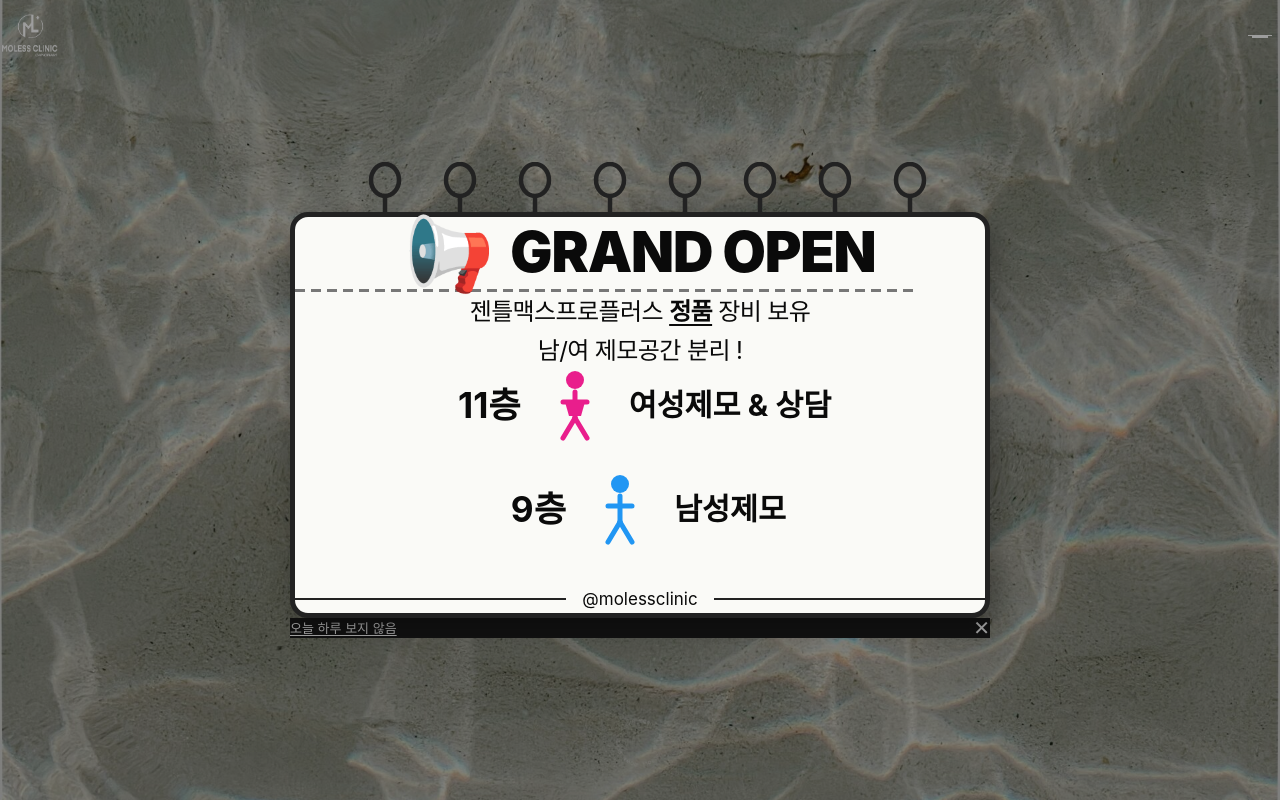
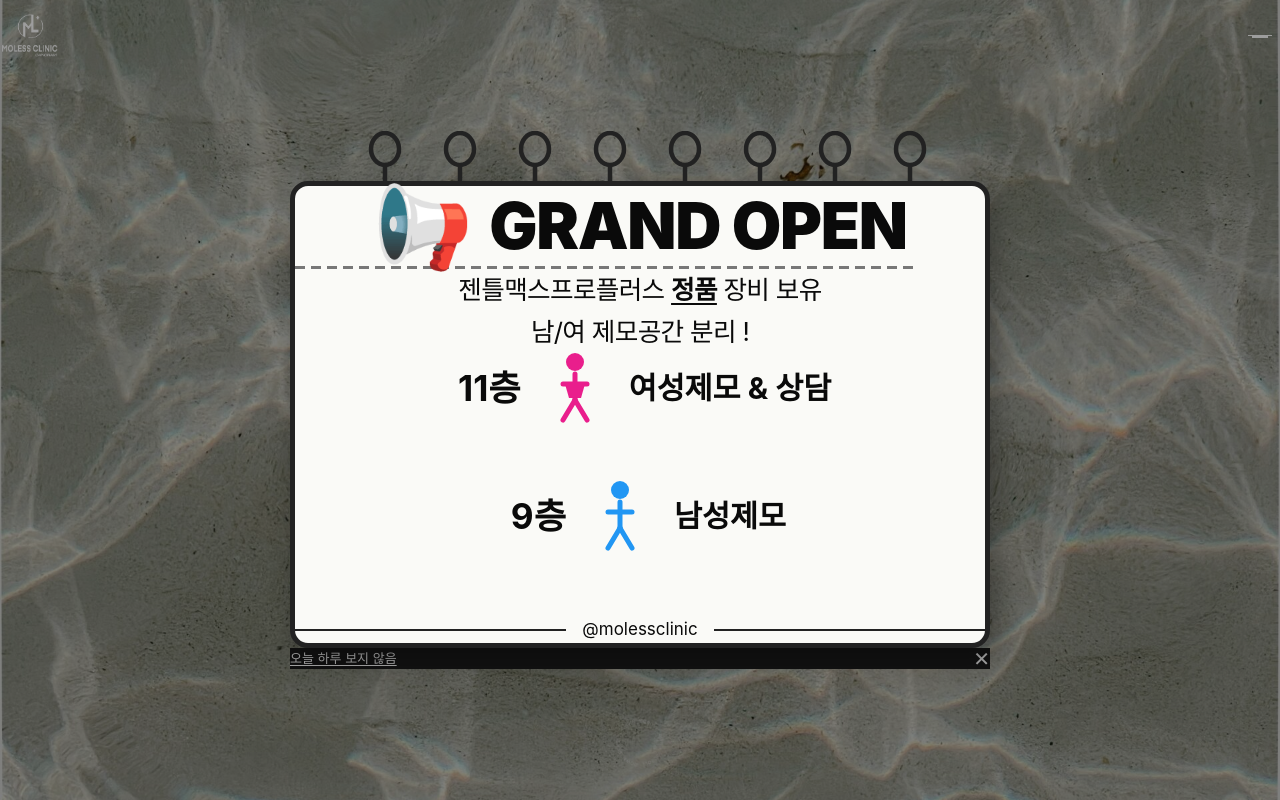
Before and after one commit to annazionpapa/moless-clinic-website, a Next.js app: page / in a window 1280 px wide. Shown: the top 800 px of the page. Built offline with nearby package versions, Linux system fonts and the light colour scheme; a web font is replaced by a local one.

Commit message:
팝업 여백/크기 대폭 증가 - 본사 높이 비율 맞춤
Co-Authored-By: Claude Opus 4.6 <noreply@anthropic.com>

```diff
--- a/src/components/PopupNotice.tsx
+++ b/src/components/PopupNotice.tsx
@@ -56,18 +56,18 @@ export default function PopupNotice() {
             zIndex: 2,
           }}
         >
-          <div className="px-10 pt-14 pb-10 text-center sm:px-16 sm:pt-16 sm:pb-14">
+          <div className="px-10 pt-16 pb-12 text-center sm:px-16 sm:pt-20 sm:pb-16">
             {/* 메가폰 + 제목 */}
-            <div className="flex items-center justify-center gap-4 mb-4">
-              <span className="text-[3.5rem] sm:text-[4.5rem] leading-none">📢</span>
-              <h2 className="text-[2.8rem] sm:text-[3.5rem] font-black tracking-tight leading-none">
+            <div className="flex items-center justify-center gap-4 mb-6">
+              <span className="text-[3.5rem] sm:text-[5rem] leading-none">📢</span>
+              <h2 className="text-[2.8rem] sm:text-[4rem] font-black tracking-tight leading-none">
                 GRAND OPEN
               </h2>
             </div>
 
             {/* 점선 */}
             <div
-              className="mx-auto my-6 sm:my-8"
+              className="mx-auto my-8 sm:my-10"
               style={{
                 width: "90%",
                 height: "3px",
@@ -77,15 +77,15 @@ export default function PopupNotice() {
             />
 
             {/* 설명 텍스트 */}
-            <p className="text-[1.25rem] sm:text-[1.5rem] leading-relaxed mb-1 tracking-tight">
+            <p className="text-[1.3rem] sm:text-[1.6rem] leading-relaxed mb-1 tracking-tight">
               젠틀맥스프로플러스 <span className="font-bold underline underline-offset-4 decoration-2">정품</span> 장비 보유
             </p>
-            <p className="text-[1.25rem] sm:text-[1.5rem] leading-relaxed mb-10 tracking-tight">
+            <p className="text-[1.3rem] sm:text-[1.6rem] leading-relaxed mb-12 sm:mb-16 tracking-tight">
               남/여 제모공간 분리 !
             </p>
 
             {/* 층별 안내 */}
-            <div className="flex flex-col gap-8 items-center mb-10">
+            <div className="flex flex-col gap-10 sm:gap-14 items-center mb-12 sm:mb-16">
               {/* 11층 여성 */}
               <div className="flex items-center gap-8">
                 <span className="text-[1.8rem] sm:text-[2.2rem] font-bold min-w-[4.5rem] text-right">11층</span>
@@ -115,11 +115,11 @@ export default function PopupNotice() {
             </div>
 
             {/* 여백 */}
-            <div className="h-6 sm:h-10" />
+            <div className="h-10 sm:h-16" />
           </div>
 
           {/* @molessclinic */}
-          <div className="flex items-center gap-4 px-10 pb-10 sm:px-16">
+          <div className="flex items-center gap-4 px-10 pb-12 sm:px-16 sm:pb-14">
             <div className="flex-1 h-[2px] bg-[#222]" />
             <a
               href="https://www.instagram.com/molessclinic/"
```
